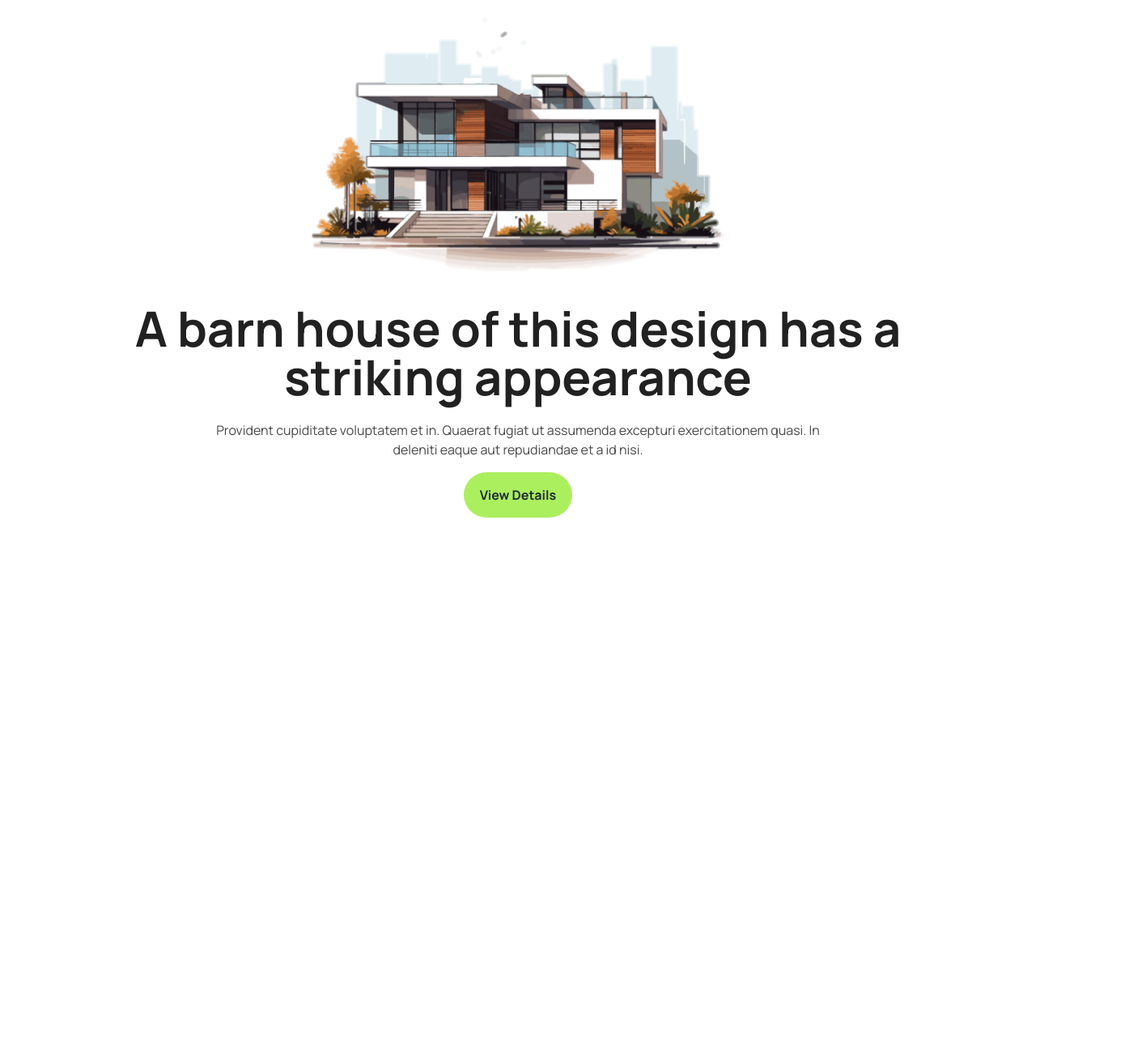
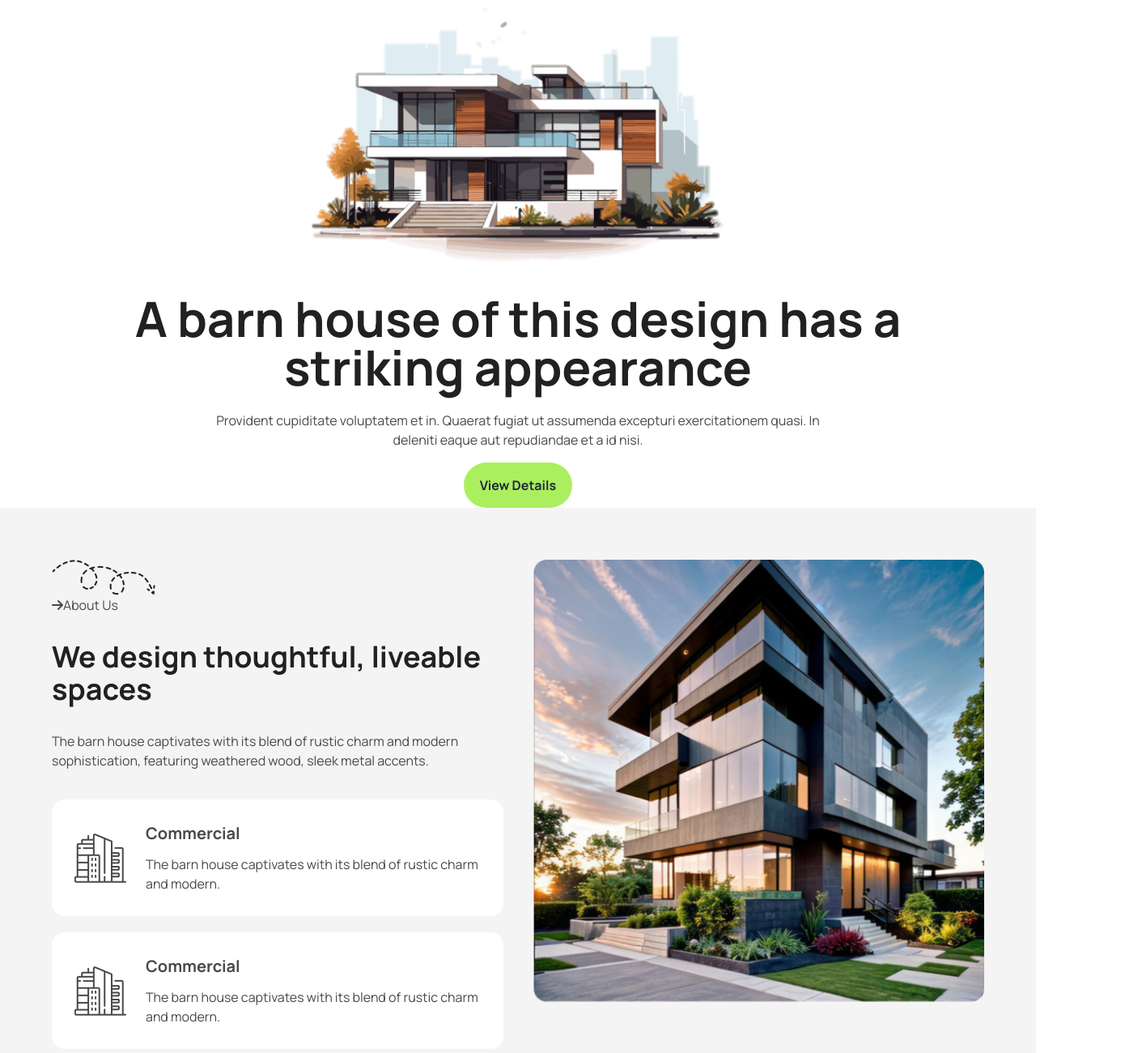
Before and after one commit to bishalsaha-official/Rinterio-Website, a plain HTML site: page index.html in a window 1280 px wide. Shown: the part 102-1402 px from the top of the page at 81% size, 1411 px wide, since content can reach past the window. Before the commit the page ends 800 px from the top, so only its background shows below. Drawn offline with nearby package versions, Linux system fonts and the light colour scheme.

Commit message:
About Us Section Styles

```diff
--- a/index.html
+++ b/index.html
@@ -11,13 +11,30 @@
     <link rel="preconnect" href="https://fonts.googleapis.com">
     <link rel="preconnect" href="https://fonts.gstatic.com" crossorigin>
     <link href="https://fonts.googleapis.com/css2?family=Manrope:wght@200..800&display=swap" rel="stylesheet">
-    <style>
-        .manrope-font {
-            font-family: "Manrope", serif;
+    <!-- Font Awesome -->
+    <script src="https://kit.fontawesome.com/5483c4ea27.js" crossorigin="anonymous"></script>
+    <!-- Tailwind Config Script -->
+    <script>
+        tailwind.config = {
+          theme: {
+            extend: {
+              colors: {
+                clifford: '#da373d',
+                bg_main: '#f4f4f4',
+                btn_bg_primary: '#ABEF5F',
+                title_primary: '#212121',
+                title_secondary: '#494949',
+                description: '#494949'
+              },
+              fontFamily: {
+                manrope: '"Manrope", serif'
+              }
+            }
+          }
         }
-    </style>
+      </script>
 </head>
-<body class="manrope-font">
+<body class="font-[manrope]">
     <!-- Header Section -->
     <header class="bg-[#ffffff]">
         <!-- Navbar Part -->
@@ -34,9 +51,9 @@
                         <li><a>Blogs</a></li>
                         <li><a>Contact Us</a></li>
                     </ul>
-                  <a class="btn bg-primary-btn">Book Consult</a>
+                  <a class="px-5 py-4 font-bold bg-[#ABEF5F] rounded-full">Book Consult</a>
                   <!-- Dropdown -->
-                  <div class="dropdown">
+                  <!-- <div class="dropdown">
                     <div tabindex="0" role="button" class="btn btn-ghost lg:hidden">
                       <svg
                         xmlns="http://www.w3.org/2000/svg"
@@ -58,25 +75,49 @@
                         <li><a>Blogs</a></li>
                         <li><a>Contact Us</a></li>
                     </ul>
-                  </div>
+                  </div> -->
                 </div>
               </div>
         </nav>
         <!-- Banner Part -->
-        <div class="hero">
-            <div class="hero-content text-center">
-              <div class="max-w-5xl mx-auto">
-                <img src="images/banner.png" class="max-w-lg mx-auto mb-10" alt="">
-                <h1 class="text-6xl font-bold text-[#212121] mb-6">A barn house of this design has a striking appearance</h1>
-                <p class="max-w-3xl mx-auto text-[#494949] mb-4">Provident cupiditate voluptatem et in. Quaerat fugiat ut assumenda excepturi exercitationem quasi. In deleniti eaque aut repudiandae et a id nisi.</p>
-                <button class="px-5 py-4 font-bold bg-[#ABEF5F] rounded-full">View Details</button>
-              </div>
-            </div>
-          </div>
+        <div class="max-w-5xl mx-auto text-center">
+            <img src="images/banner.png" class="max-w-lg mx-auto mb-10" alt="">
+            <h1 class="text-6xl font-bold text-[#212121] mb-6">A barn house of this design has a striking appearance</h1>
+            <p class="max-w-3xl mx-auto text-[#494949] mb-4">Provident cupiditate voluptatem et in. Quaerat fugiat ut assumenda excepturi exercitationem quasi. In deleniti eaque aut repudiandae et a id nisi.</p>
+            <button class="px-5 py-4 font-bold bg-[#ABEF5F] rounded-full">View Details</button>
+        </div>
     </header>
 
     <!-- Main Section -->
-    <main>
+    <main class="bg-bg_main">
+        <!-- About Us Section -->
+        <section class="max-w-6xl mx-auto grid grid-cols-2 gap-9 py-16">
+            <!-- About Us Text Content -->
+            <div>
+                <img src="images/Vector.png" alt="">
+                <h4 class="text-title_secondary"><span><i class="fa-solid fa-arrow-right"></i></span>About Us</h4>
+                <h2 class="text-title_primary font-bold text-4xl my-8">We design thoughtful, liveable spaces</h2>
+                <p class="mb-9 text-description">The barn house captivates with its blend of rustic charm and modern sophistication, featuring weathered wood, sleek metal accents.</p>
+                <div class="flex items-center gap-6 py-7 px-7 bg-white rounded-2xl mb-5">
+                    <img src="images/commercial.png" alt="">
+                    <div>
+                        <h3 class="text-title_secondary font-bold text-xl mb-3">Commercial</h3>
+                        <p class="text-description">The barn house captivates with its blend of rustic charm and modern.</p>
+                    </div>
+                </div>
+                <div class="flex items-center gap-6 py-7 px-7 bg-white rounded-2xl">
+                    <img src="images/commercial.png" alt="">
+                    <div>
+                        <h3 class="text-title_secondary font-bold text-xl mb-3">Commercial</h3>
+                        <p class="text-description">The barn house captivates with its blend of rustic charm and modern.</p>
+                    </div>
+                </div>
+            </div>
+            <!-- About Us Img Content -->
+            <div>
+                <img class="w-full object-cover" src="images/Rectangle.png" alt="">
+            </div>
+        </section>
     </main>
 
     <!-- Footer Section -->
```
Also changed, not shown: tailwind.config.js (+13 -13 lines).
